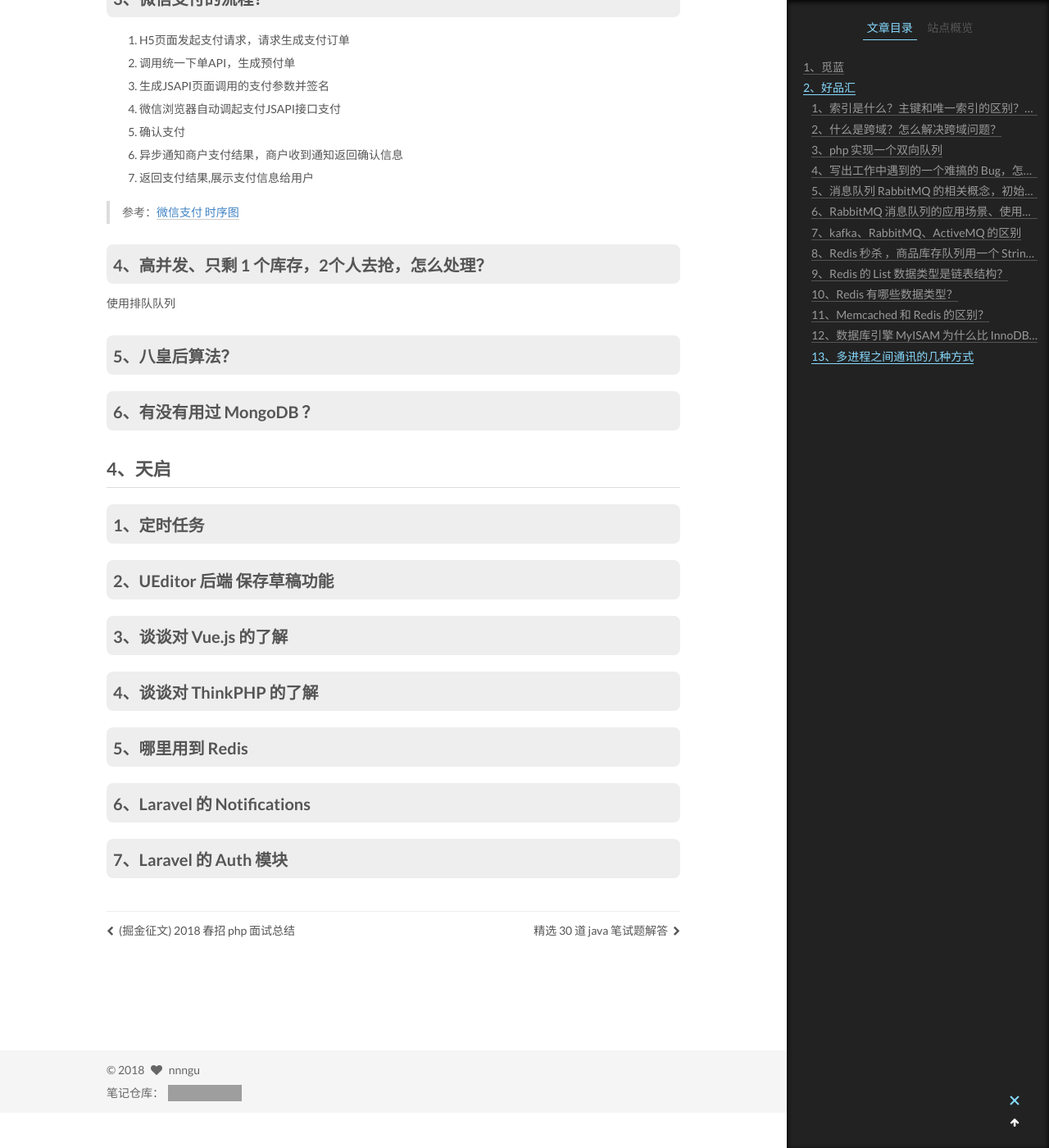
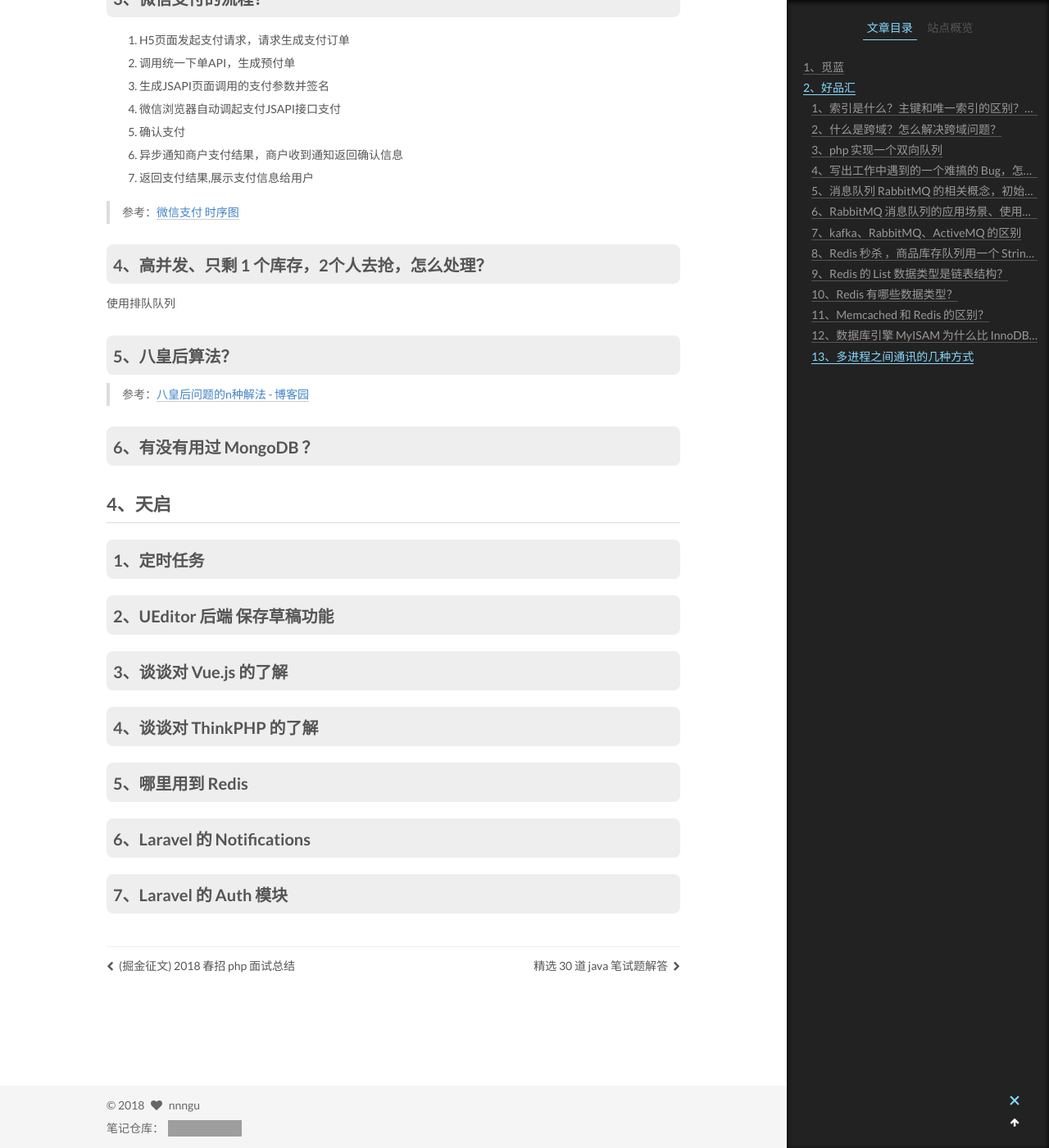
Before and after one commit to nnngu/LearningNotes, a Jekyll site: the page built from _posts/2018-06-05-PHP 面试题收集.md, in a window 1280 px wide and 1400 px high, scrolled down 15354 px. Shown: the whole window at 82% size. Built offline with Jekyll 4.4.1, drawn with Linux system fonts in a browser that asks for light colours; grey boxes are pictures that could not be loaded.

Commit message:
修改文件: _posts/2018-06-05-PHP 面试题收集.md

```diff
--- a/_posts/2018-06-05-PHP 面试题收集.md
+++ b/_posts/2018-06-05-PHP 面试题收集.md
@@ -539,9 +539,11 @@ DI 的实现原理：
 
 ### 5、八皇后算法？
 
+>参考：[八皇后问题的n种解法 - 博客园](https://www.cnblogs.com/xinghuan/p/6061824.html)
+
+### 6、有没有用过 MongoDB ？
 
 
-### 6、有没有用过 MongoDB ？
 
 ## 4、天启
 
```
